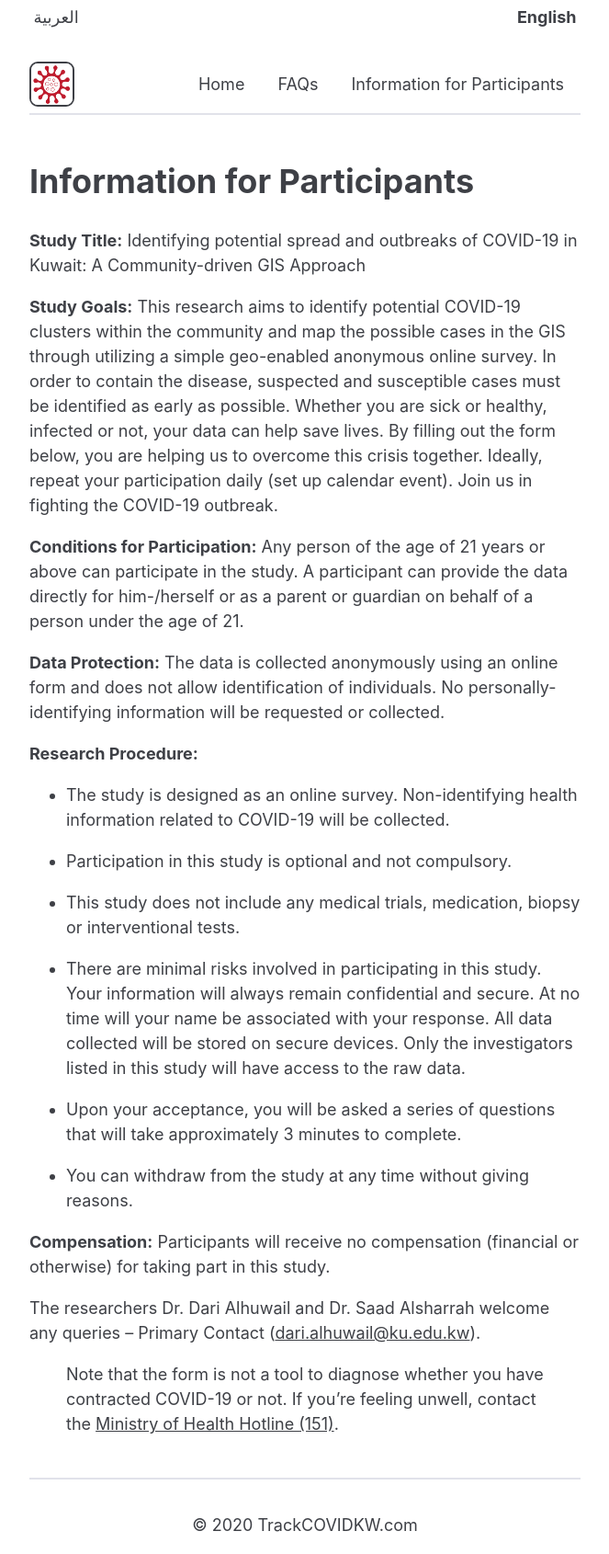
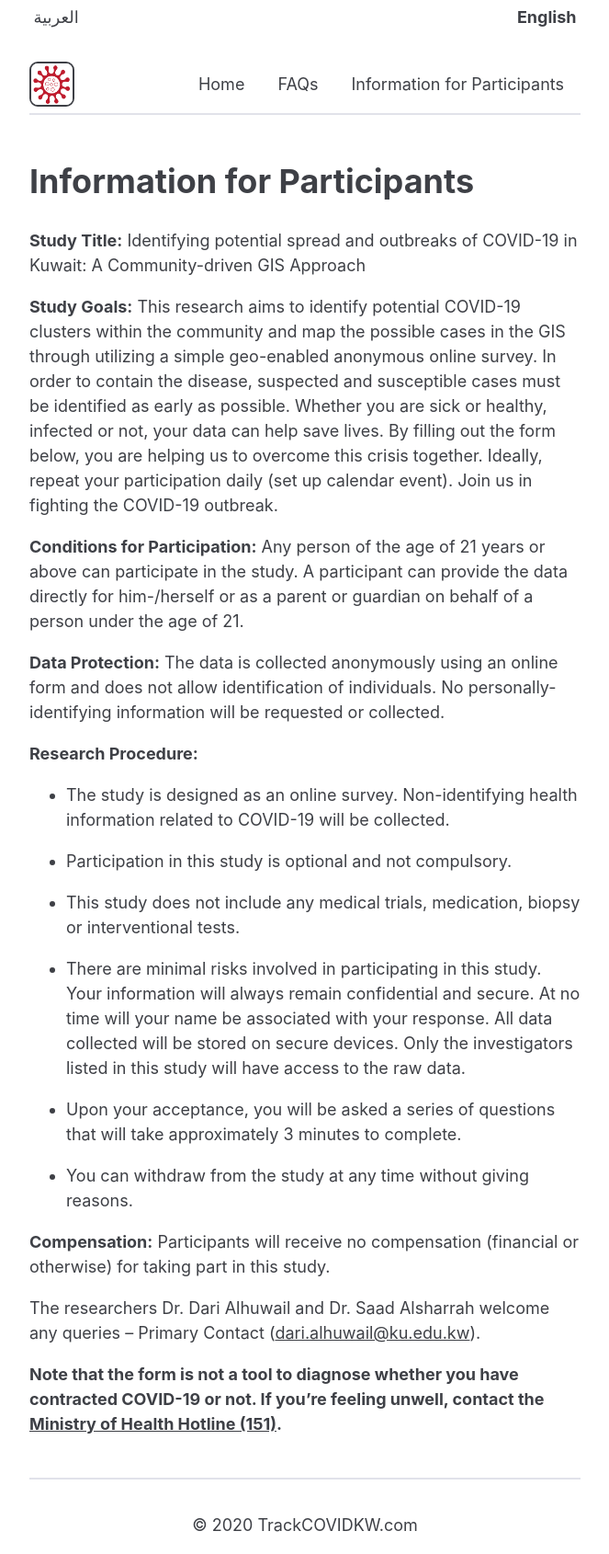
Before and after one commit to coronamapskw/trackcovidkw.org, a Jekyll site: the page built from en/info-for-participants.md, in a window 1280 px wide. Shown: the whole page at 92% size, without its empty margins (308-971 px from the left). Built offline with Jekyll 4.4.1, drawn with Linux system fonts in a browser that asks for light colours.

```diff
--- a/en/info-for-participants.md
+++ b/en/info-for-participants.md
@@ -28,4 +28,5 @@ title: Information for Participants
 The researchers Dr. Dari Alhuwail and Dr. Saad Alsharrah welcome any queries – Primary Contact ([dari.alhuwail@ku.edu.kw](mailto:dari.alhuwail@ku.edu.kw)).
 
 
-> Note that the form is not a tool to diagnose whether you have contracted COVID-19 or not. If you're feeling unwell, contact the [Ministry of Health Hotline (151)](tel:151).
+
+**Note that the form is not a tool to diagnose whether you have contracted COVID-19 or not. If you're feeling unwell, contact the [Ministry of Health Hotline (151)](tel:151).**
```
